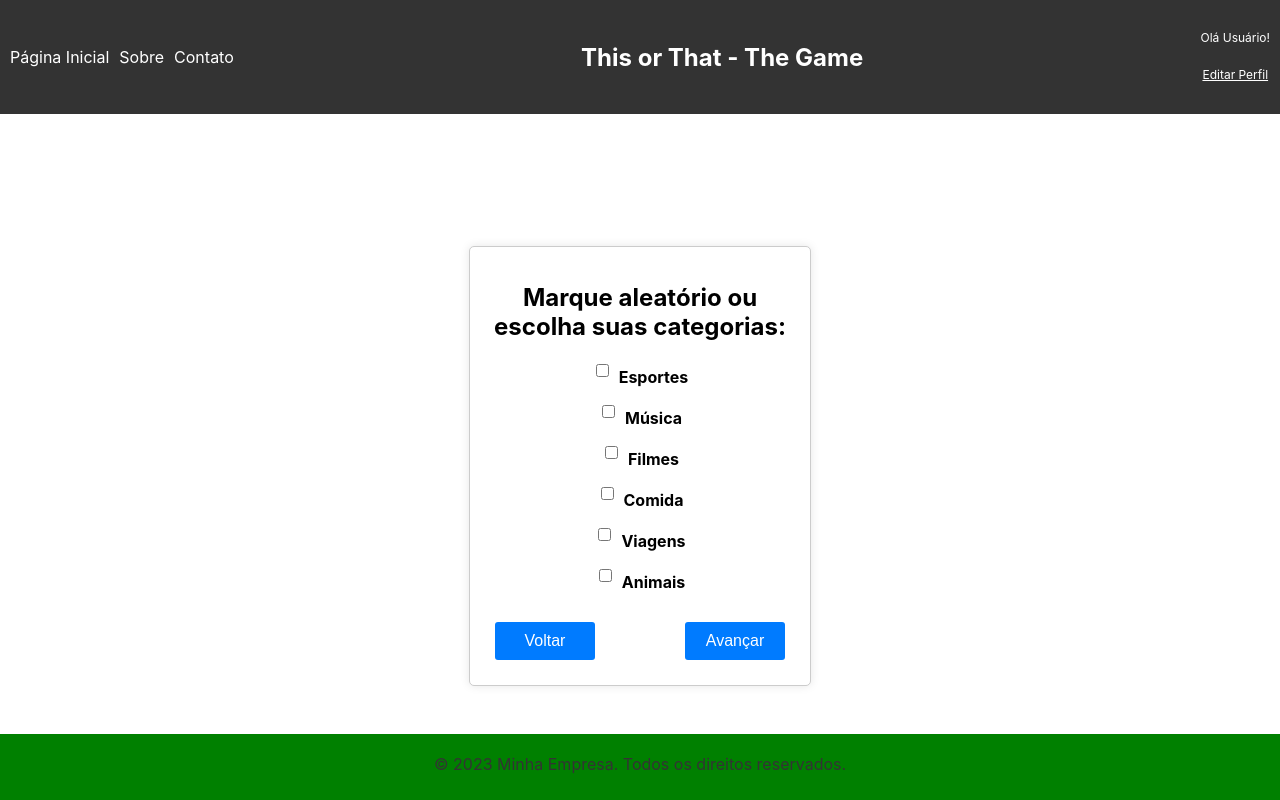
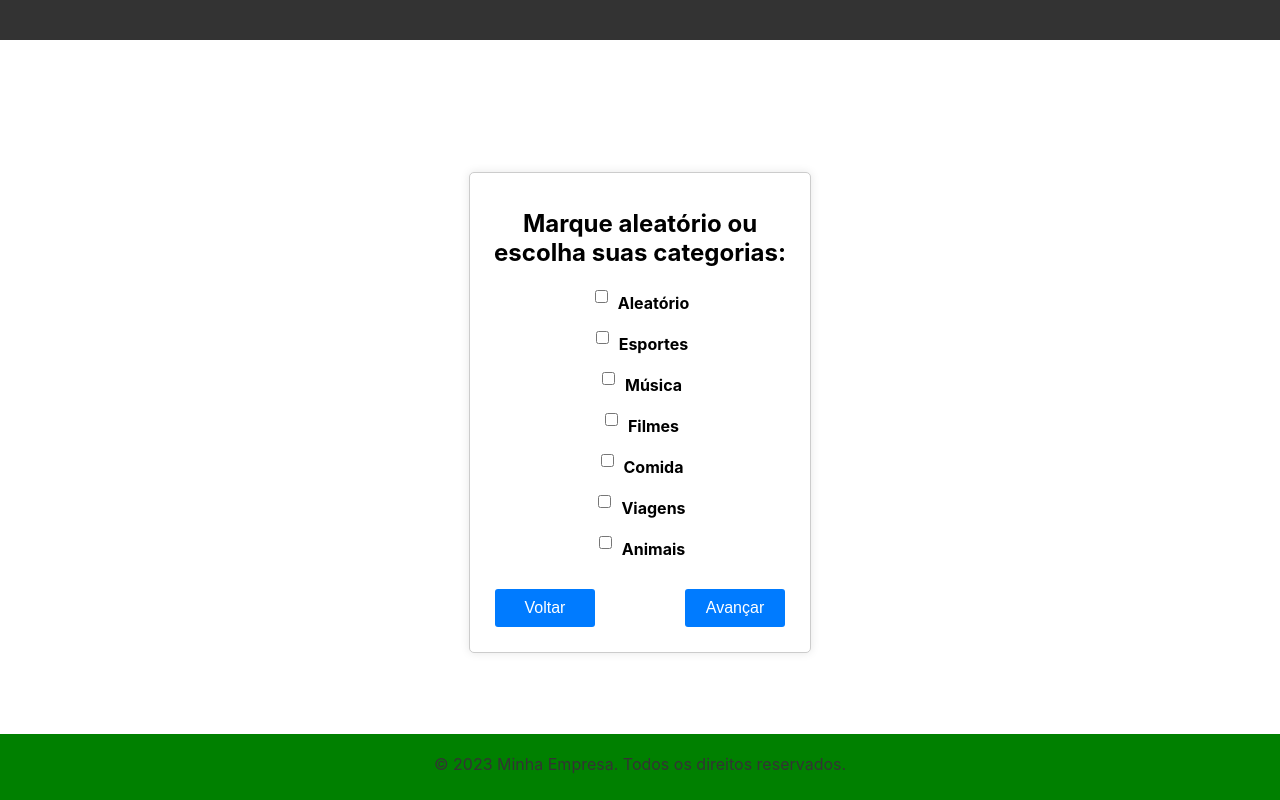
Before and after one commit to Daniel-Schutz/grupo_01-PW-T02-2023-2, a React (Create React App) app: page /escolher-opcoes in a window 1280 px wide. Built offline with nearby package versions, Linux system fonts and the light colour scheme.

Commit message:
adding headers

```diff
--- a/src/components/EditarPerfil.js
+++ b/src/components/EditarPerfil.js
@@ -39,8 +39,8 @@ function EditarPerfil() {
       <nav>
           <ul>
             <li><a href="/pagina-inicial">Página Inicial</a></li>
-            <li><a href="#">Sobre</a></li>
-            <li><a href="#">Contato</a></li>
+            <li><a href="/escolher-opcoes">Jogar</a></li>
+            <li><a href="/ranking">Ranking</a></li>
           </ul>
         </nav>
         <h1>This or That - The Game</h1>
--- a/src/components/EscolherOpcoes.js
+++ b/src/components/EscolherOpcoes.js
@@ -1,30 +1,45 @@
 import React, { useState } from 'react';
-import { Link } from 'react-router-dom'; // Importe o Link do React Router
+import { Link } from 'react-router-dom';
 import '../styles/EscolherOpcoes.css';
-import { useNavigate} from 'react-router-dom';
-
+import { useNavigate } from 'react-router-dom';
 
 function EscolherOpcoes() {
-  const [categorias, setCategorias] = useState({
+  const initialCategories = {
+    aleatorio: false,
     esportes: false,
     música: false,
     filmes: false,
     comida: false,
     viagens: false,
     animais: false,
-  });
+  };
+
+  const [categorias, setCategorias] = useState(initialCategories);
+
+  const categoriesList = Object.keys(initialCategories);
 
   const handleChange = (e) => {
     const { name, checked } = e.target;
+    if (name === 'aleatorio') {
+      // If the "Aleatório" checkbox is clicked, toggle all other checkboxes
+      const updatedCategories = { ...categorias };
+      for (const category of categoriesList) {
+        if (category !== 'aleatorio') {
+          updatedCategories[category] = checked;
+        }
+      }
+      setCategorias(updatedCategories);
+    } else {
       setCategorias({
         ...categorias,
         [name]: checked,
       });
+    }
   };
 
   const handleSubmit = (e) => {
     e.preventDefault();
-    // Adicione a lógica para enviar as opções de categorias selecionadas para o servidor
+    // Add logic to send selected categories to the server
     console.log('Categorias selecionadas:', categorias);
   };
 
@@ -37,100 +52,47 @@ function EscolherOpcoes() {
   return (
     <div>
       <header>
-      <nav>
-          <ul>
-            <li><a href="/pagina-inicial">Página Inicial</a></li>
-            <li><a href="#">Sobre</a></li>
-            <li><a href="#">Contato</a></li>
-          </ul>
-        </nav>
-        <h1>This or That - The Game</h1>
-        <div className="usuario-editar">
-          <p>Olá Usuário!</p>
-          <p><Link to="/editar-perfil" className="underlink">Editar Perfil</Link></p>
-        </div>
+        {/* Header content */}
       </header>
 
       <main>
-
         <form onSubmit={handleSubmit}>
           <div>
             <h1>Marque aleatório ou escolha suas categorias:</h1>
-          <label>
-            <input
-              type="checkbox"
-              name="esportes"
-              checked={categorias.esportes}
-              onChange={handleChange}
-            />
-            Esportes
-          </label>
-        </div>
             <div>
               <label>
                 <input
                   type="checkbox"
-              name="música"
-              checked={categorias.música}
+                  name="aleatorio"
+                  checked={categorias.aleatorio}
                   onChange={handleChange}
                 />
-            Música
+                Aleatório
               </label>
             </div>
-        <div>
+            {categoriesList.slice(1).map((category) => (
+              <div key={category}>
                 <label>
                   <input
                     type="checkbox"
-              name="filmes"
-              checked={categorias.filmes}
+                    name={category}
+                    checked={categorias[category]}
                     onChange={handleChange}
                   />
-            Filmes
+                  {category.charAt(0).toUpperCase() + category.slice(1)}
                 </label>
               </div>
-        <div>
-          <label>
-            <input
-              type="checkbox"
-              name="comida"
-              checked={categorias.comida}
-              onChange={handleChange}
-            />
-            Comida
-          </label>
-        </div>
-        <div>
-          <label>
-            <input
-              type="checkbox"
-              name="viagens"
-              checked={categorias.viagens}
-              onChange={handleChange}
-            />
-            Viagens
-          </label>
-        </div>
-        <div>
-          <label>
-            <input
-              type="checkbox"
-              name="animais"
-              checked={categorias.animais}
-              onChange={handleChange}
-            />
-            Animais
-          </label>
+            ))}
           </div>
           <div className='Botoes'>
             <button onClick={handleVoltar}>Voltar</button>
             <Link to="/tela-principal">
-          <button className='Avancar' type="submit">Avançar</button>
+              <button className='Avancar' type="submit">
+                Avançar
+              </button>
             </Link>
           </div>
-
-
         </form>
-
       </main>
 
       <footer>
--- a/src/components/Login.js
+++ b/src/components/Login.js
@@ -36,8 +36,8 @@ function Login() {
         <nav>
             <ul>
                 <li><a href="/pagina-inicial">Página Inicial</a></li>
-                <li><a href="#">Sobre</a></li>
-                <li><a href="#">Contato</a></li>
+                <li><a href="/escolher-opcoes">Jogar</a></li>
+                <li><a href="/ranking">Ranking</a></li>
             </ul>
         </nav>
     </header>
--- a/src/components/PaginaInicial.js
+++ b/src/components/PaginaInicial.js
@@ -4,20 +4,6 @@ import { useNavigate, Link } from 'react-router-dom';
 
 
 function PaginaInicial() {
-  const handleJogarClick = () => {
-    // Adicione a lógica para redirecionar para a página de jogo
-    console.log('Clicou em Jogar');
-  };
-
-  const handleVerRankingClick = () => {
-    // Adicione a lógica para redirecionar para a página de ranking
-    console.log('Clicou em Ver Ranking');
-  };
-
-  const handleEditarPerfilClick = () => {
-    // Adicione a lógica para redirecionar para a página de edição de perfil
-    console.log('Clicou em Editar Perfil');
-  };
 
   const navigate = useNavigate();
 
@@ -31,8 +17,8 @@ function PaginaInicial() {
       <nav>
           <ul>
             <li><a href="/pagina-inicial">Página Inicial</a></li>
-            <li><a href="#">Sobre</a></li>
-            <li><a href="#">Contato</a></li>
+            <li><a href="/escolher-opcoes">Jogar</a></li>
+            <li><a href="/ranking">Ranking</a></li>
           </ul>
         </nav>
         <h1>This or That - The Game</h1>
@@ -47,10 +33,10 @@ function PaginaInicial() {
         <div className="corpo">
           <div className="botoes-principais">
             <Link to="/escolher-opcoes">
-              <button onClick={handleJogarClick}>Jogar</button>
+              <button>Jogar</button>
             </Link>
             <Link to="/ranking">
-              <button onClick={handleVerRankingClick}>Ranking</button>
+              <button>Ranking</button>
             </Link>
           </div>
           <div className='voltar'>
--- a/src/components/Ranking.js
+++ b/src/components/Ranking.js
@@ -17,7 +17,8 @@ function Ranking() {
   useEffect(() => {
     const imagensOrdenadas = [...imagens].sort((a, b) => b.escolhas - a.escolhas);
     setImagens(imagensOrdenadas);
-  }, []);
+  }, [imagens]);
+
 
   const navigate = useNavigate();
 
@@ -31,8 +32,8 @@ function Ranking() {
       <nav>
           <ul>
             <li><a href="/pagina-inicial">Página Inicial</a></li>
-            <li><a href="#">Sobre</a></li>
-            <li><a href="#">Contato</a></li>
+            <li><a href="/escolher-opcoes">Jogar</a></li>
+            <li><a href="/ranking">Ranking</a></li>
           </ul>
         </nav>
         <h1>This or That - The Game</h1>
--- a/src/components/RecuperarSenha.js
+++ b/src/components/RecuperarSenha.js
@@ -39,8 +39,8 @@ function RecuperarSenha() {
         <nav>
             <ul>
                 <li><a href="/pagina-inicial">Página Inicial</a></li>
-                <li><a href="#">Sobre</a></li>
-                <li><a href="#">Contato</a></li>
+                <li><a href="/escolher-opcoes">Jogar</a></li>
+                <li><a href="/ranking">Ranking</a></li>
             </ul>
         </nav>
     </header>
--- a/src/components/SignUp.js
+++ b/src/components/SignUp.js
@@ -43,8 +43,8 @@ function SignUp() {
         <nav>
             <ul>
                 <li><a href="/pagina-inicial">Página Inicial</a></li>
-                <li><a href="#">Sobre</a></li>
-                <li><a href="#">Contato</a></li>
+                <li><a href="/escolher-opcoes">Jogar</a></li>
+                <li><a href="/ranking">Ranking</a></li>
             </ul>
         </nav>
     </header>
--- a/src/components/TelaPrincipal.js
+++ b/src/components/TelaPrincipal.js
@@ -2,12 +2,13 @@ import React, { useState } from 'react';
 import '../styles/TelaPrincipal.css';
 import { useNavigate, Link } from 'react-router-dom';
 
-
 function TelaPrincipal() {
   const [imagemSelecionada, setImagemSelecionada] = useState(null);
+  const [larguraBarra, setLarguraBarra] = useState(0); // Renomeada para larguraBarra
 
   const handleImagemClick = (imagem) => {
     setImagemSelecionada(imagem);
+    setLarguraBarra(50); // Defina a largura da barra aqui (50% como exemplo)
   };
 
   const imagens = [
@@ -25,7 +26,6 @@ function TelaPrincipal() {
 
   const navigate = useNavigate();
 
-
   const handleVoltar = () => {
     navigate(-1);
   };
@@ -36,8 +36,8 @@ function TelaPrincipal() {
         <nav>
           <ul>
             <li><a href="/pagina-inicial">Página Inicial</a></li>
-            <li><a href="#">Sobre</a></li>
-            <li><a href="#">Contato</a></li>
+            <li><a href="/escolher-opcoes">Jogar</a></li>
+            <li><a href="/ranking">Ranking</a></li>
           </ul>
         </nav>
         <h1>This or That - The Game</h1>
@@ -55,6 +55,7 @@ function TelaPrincipal() {
                 className={`imagem ${imagemSelecionada === imagem ? 'selecionada' : ''}`}
                 onClick={() => handleImagemClick(imagem)}
               >
+                <div className={`barra-translucida ${imagemSelecionada === imagem ? (imagem.id === 1 ? 'esquerda' : 'direita') : ''}`} style={{ width: `${larguraBarra}%` }}></div>
                 <img src={imagem.src} alt={imagem.legenda} />
                 <p>{imagem.legenda}</p>
               </div>
@@ -64,9 +65,7 @@ function TelaPrincipal() {
             <button onClick={handleVoltar}>Voltar</button>
           </div>
         </main>
-
       </div>
-
       <footer>
         <p>&copy; 2023 Minha Empresa. Todos os direitos reservados.</p>
       </footer>
--- a/src/styles/TelaPrincipal.css
+++ b/src/styles/TelaPrincipal.css
@@ -6,7 +6,7 @@ div {
   justify-content: center;
 }
 
-.TelaCentral{
+.TelaCentral {
   position: absolute;
   top: 50%;
   left: 50%;
@@ -15,7 +15,7 @@ div {
   padding: 20px;
 }
 
-.BotaoVoltar{
+.BotaoVoltar {
   align-items: flex-start;
 }
 
@@ -57,6 +57,27 @@ div {
   border-color: #007bff;
 }
 
+/* Estilizando a barra translúcida */
+/* Estilizando a barra translúcida */
+.barra-translucida {
+  background-color: rgba(0, 0, 0, 0.5);
+  position: absolute;
+  top: 0;
+  height: 100%;
+  transition: width 0.3s; /* Animação da largura */
+}
+
+.barra-translucida.esquerda {
+  left: 0; /* Ajusta a barra à esquerda */
+  transform-origin: left; /* Mantém a origem da transformação à esquerda */
+  transform: scaleX(1); /* Crescer da esquerda para a direita */
+}
+
+.barra-translucida.direita {
+  right: 0; /* Ajusta a barra à direita */
+  transform-origin: right; /* Define a origem da transformação à direita */
+  transform: scaleX(-1); /* Crescer da direita para a esquerda */
+}
 
 
 /* Estilos para o cabeçalho */
@@ -75,7 +96,6 @@ header {
 header h1 {
   margin: 0;
 }
-
 
 .header-left {
   display: flex;
@@ -99,7 +119,6 @@ header h1 {
 
 /* Estilizando o botão de editar perfil */
 .usuario-editar p {
-
   color: white;
   cursor: pointer;
   font-size: 12px;
```
Lines whose indentation alone changed are shown as unchanged.
